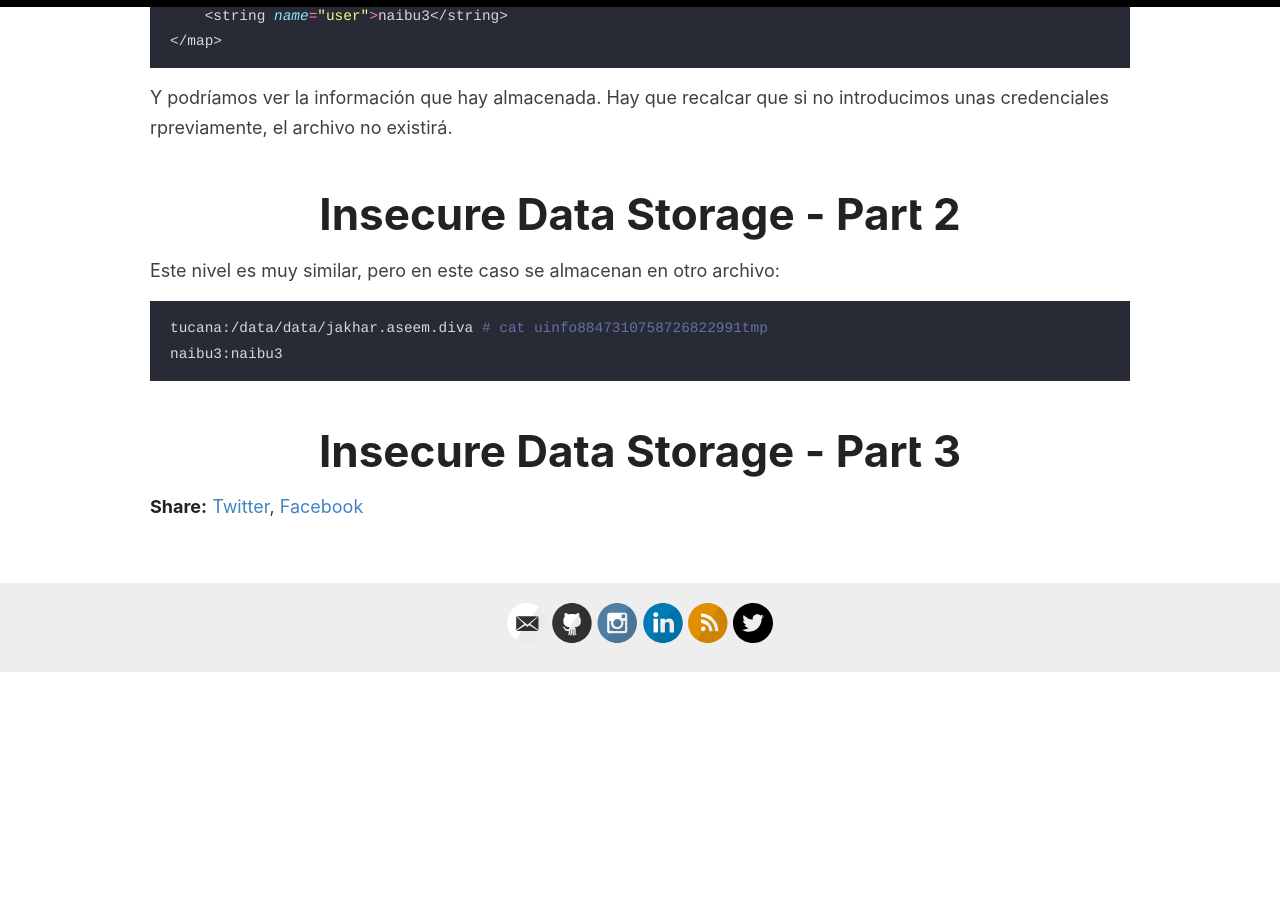
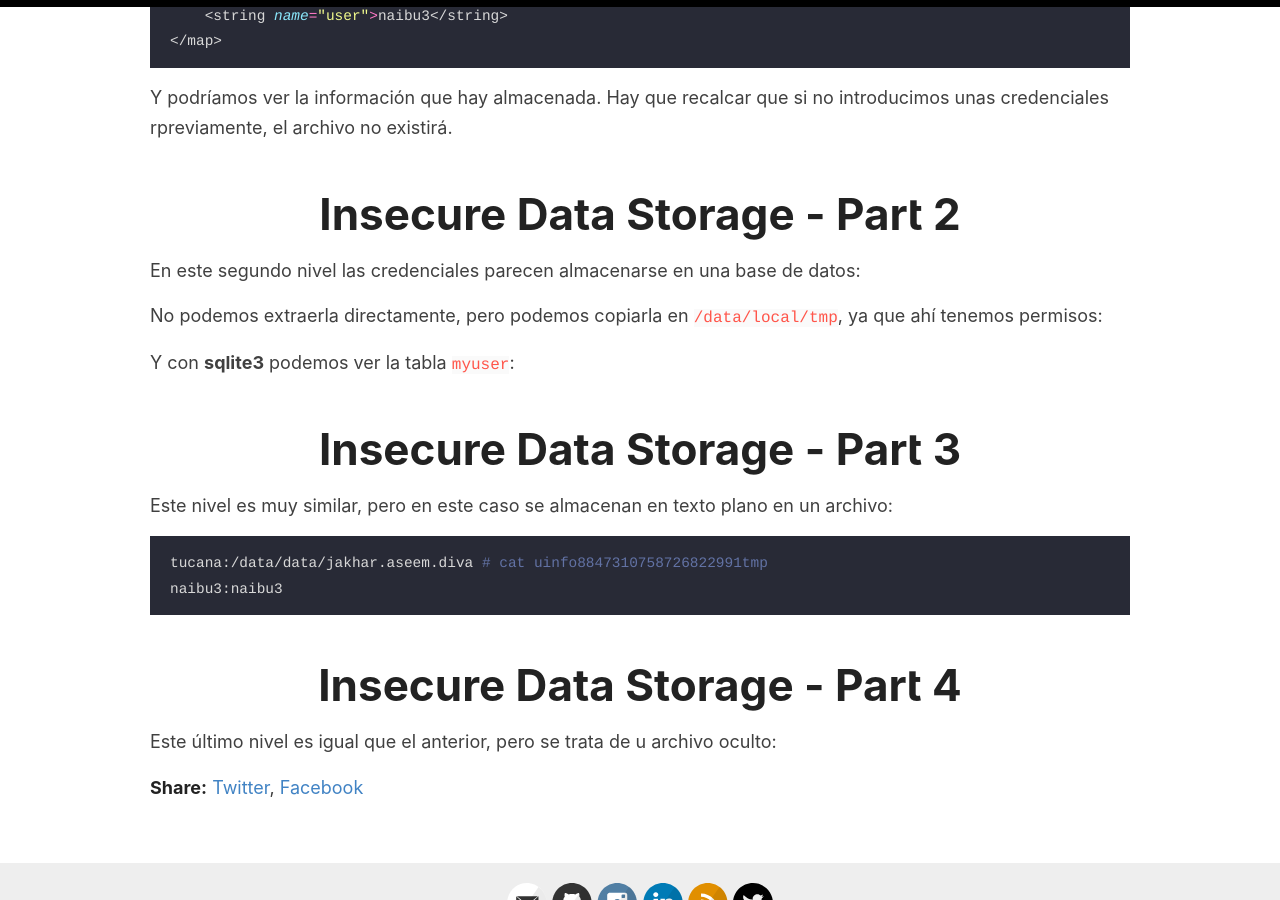
Before and after one commit to naibu3/naibu3.github.io, a Jekyll site: the page built from _posts/2025-06-27-Una-DIVA-es.md, in a window 1280 px wide and 900 px high, scrolled down 1749 px. Built offline with Jekyll 4.4.1, drawn with Linux system fonts in a browser that asks for light colours; comment, search, counter and statistics services are not loaded; before the commit the page ends 2421 px from its top, so only the background shows below that.

Commit message:
Update 2025-06-27-Una-DIVA-es.md

````diff
--- a/_posts/2025-06-27-Una-DIVA-es.md
+++ b/_posts/2025-06-27-Una-DIVA-es.md
@@ -59,11 +59,23 @@ Y podríamos ver la información que hay almacenada. Hay que recalcar que si no
 
 # Insecure Data Storage - Part 2
 
-Este nivel es muy similar, pero en este caso se almacenan en otro archivo:
+En este segundo nivel las credenciales parecen almacenarse en una base de datos:
+
+No podemos extraerla directamente, pero podemos copiarla en `/data/local/tmp`, ya que ahí tenemos permisos:
+
+Y con **sqlite3** podemos ver la tabla `myuser`:
+
+
+
+# Insecure Data Storage - Part 3
+
+Este nivel es muy similar, pero en este caso se almacenan en texto plano en un archivo:
 
 ```bash
 tucana:/data/data/jakhar.aseem.diva # cat uinfo8847310758726822991tmp
 naibu3:naibu3
 ```
 
-# Insecure Data Storage - Part 3
+# Insecure Data Storage - Part 4
+
+Este último nivel es igual que el anterior, pero se trata de u archivo oculto:
````
